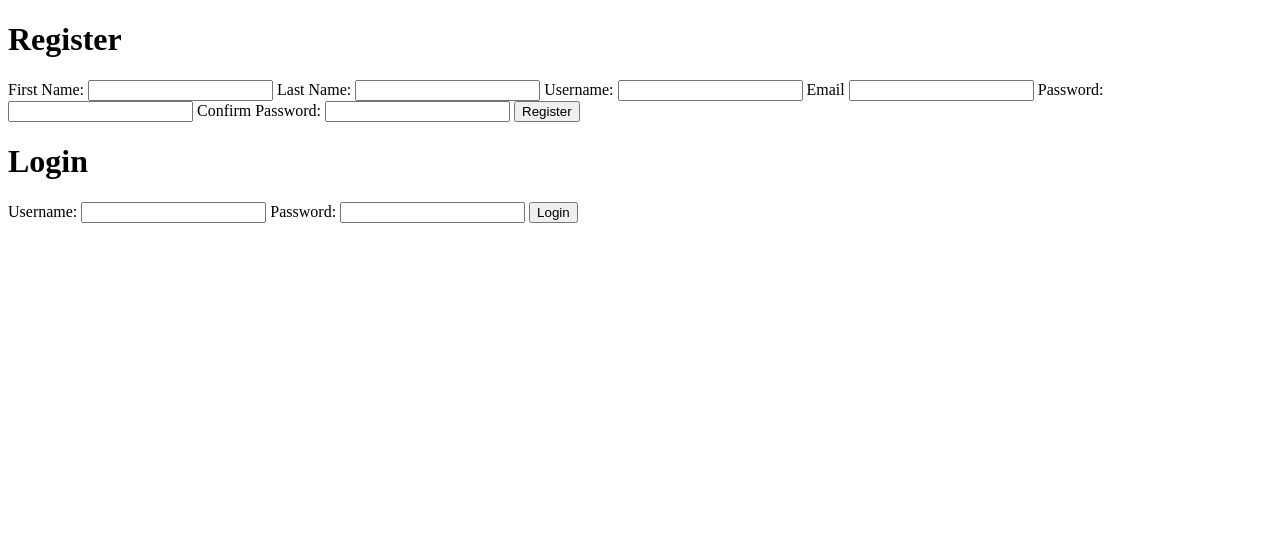
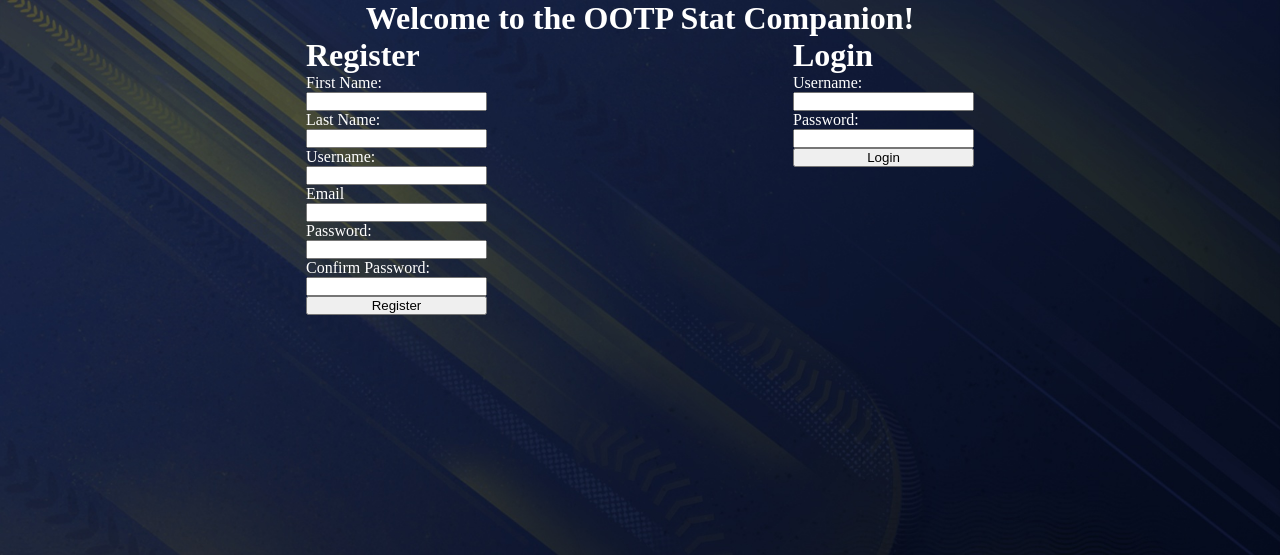
Before and after one commit to P-moT/ootp-data, a Flask app: page / in a window 1280 px wide. Shown: the top 555 px of the page. Run offline with Flask 2, Linux system fonts and the light colour scheme.

Commit message:
added css sheet, bg image, and styled login page. pushing to test on live

```diff
--- /dev/null
+++ b/flask_app/static/login.css
@@ -0,0 +1,30 @@
+* {
+    margin: 0px;
+    padding: 0px;
+}
+
+.body {
+    display: flex;
+    justify-content: space-evenly;
+}
+
+.col {
+    display: flex;
+    flex-direction: column;
+}
+
+form label {
+    color: white;
+}
+div h1, p {
+    color: white;
+}
+body {
+    background-image: url('background.jpg');
+    background-size: cover;
+}
+
+.header {
+    display: flex;
+    justify-content: center;
+}
--- a/flask_app/templates/login.html
+++ b/flask_app/templates/login.html
@@ -4,11 +4,12 @@
     <meta charset="UTF-8">
     <meta http-equiv="X-UA-Compatible" content="IE=edge">
     <meta name="viewport" content="width=device-width, initial-scale=1.0">
+    <link rel="stylesheet" href="{{ url_for('static', filename='login.css') }}">
     <title>Document</title>
 </head>
 <body>
     <div class="header">
-
+        <h1>Welcome to the OOTP Stat Companion!</h1>
     </div>
     <div class="body">
         <div class="col">
@@ -20,7 +21,7 @@
                     {% endfor %}
                 {% endif %}
             {% endwith %}
-            <form action="/new_user" method="post">
+            <form action="/new_user" method="post" class="col">
                 <label for="first_name">First Name:</label>
                 <input type="text" name="first_name">
                 <label for="last_name">Last Name:</label>
@@ -45,7 +46,7 @@
                     {% endfor %}
                 {% endif %}
             {% endwith %}
-            <form action="/login" method="post">
+            <form action="/login" method="post" class="col">
                 <label for="username">Username:</label>
                 <input type="text" name="username">
                 <label for="password">Password:</label>
```
Also changed, not shown: flask_app/static/background.jpg (added).
